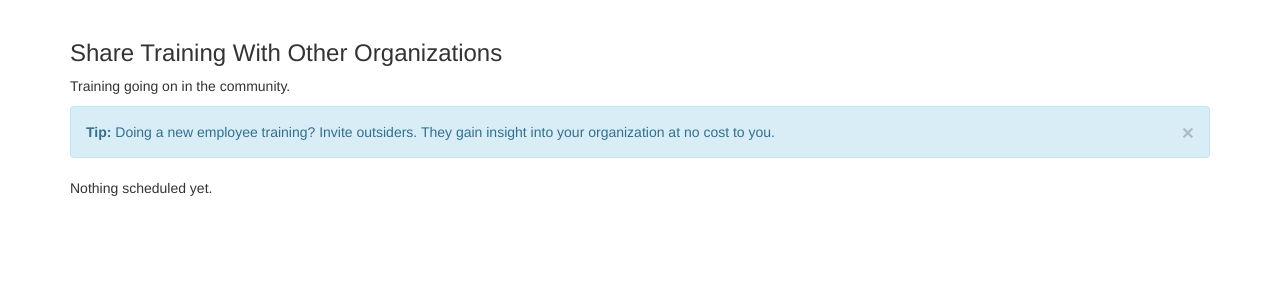
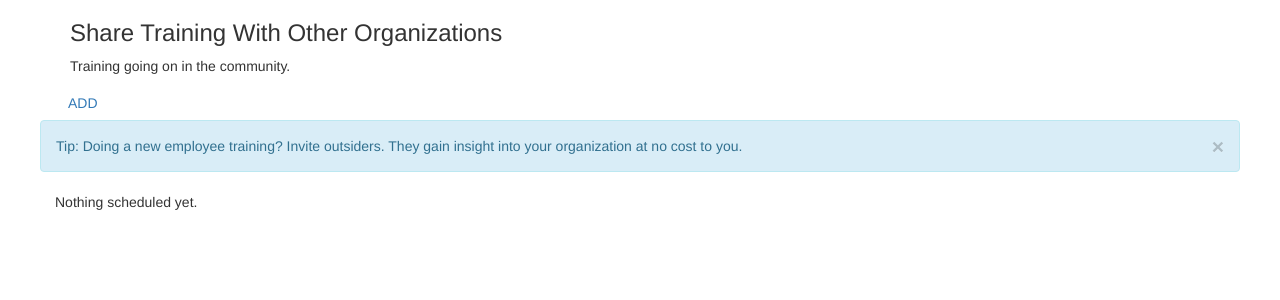
Before and after one commit to lebsral/Training-Palooza, a Django app: a page that uses mysite/trainings/templates/base.html in a window 1280 px wide. Shown: the part 50-350 px from the top of the page. Run offline with Django 3.2, Linux system fonts and the light colour scheme; data that the repository does not hold is empty; parts of the project's set-up code (start-up, migrations or seed data) failed here and were passed over; some libraries are stand-ins or nearby versions.

Commit message:
new add buttons and tip messages.

```diff
--- a/mysite/myapp/views.py
+++ b/mysite/myapp/views.py
@@ -10,9 +10,13 @@
 from django import forms
 from django.contrib.auth.forms import UserCreationForm
 
+
 def planned(request):
     now = datetime.now()
     events = TrainingScheduled.objects.filter(date_class_starts__gte=now.date()).order_by('date_class_starts')
+   # messages.add_message(request, messages.SUCCESS, RANDOM_TIP)
+   # Random_Tip = 4
+    messages.add_message(request, messages.SUCCESS, "Tip: Doing a new employee training?  Invite outsiders. They gain insight into your organization at no cost to you.")
     context = {
         'events': events,
     }
@@ -25,6 +29,7 @@
 
 def needed(request):
     events = TrainingDesired.objects.filter(visible=True).order_by('-creation_date')
+    messages.add_message(request, messages.SUCCESS, "Tip: Doing a new employee training?  Invite outsiders. They gain insight into your organization at no cost to you.")
     context = {
         'events': events,
     }
--- a/mysite/trainings/settings.py
+++ b/mysite/trainings/settings.py
@@ -244,9 +244,3 @@
     'app.pipeline.redirect_to_form2',
     'app.pipeline.first_name',
 )
-
-# this is from the social auth example,  do we need it?
-try:
-    from local_settings import *
-except:
-    pass
--- a/mysite/trainings/templates/base.html
+++ b/mysite/trainings/templates/base.html
@@ -23,6 +23,8 @@
 </head>
 <body>
 <div class="container-fluid">
+
+<div class="container">
 
    <div  class="navbar">
     <div class="navbar-inner">
@@ -101,17 +103,8 @@
    </div>
   </div>
 
-{% if messages %}
-   <div class="bs-docs-example">
-    {% for message in messages %}
-            <div class="alert alert-info">
-              <button type="button" class="close" data-dismiss="alert">&times;</button>
-             {{ message }}
-            </div>
-    {% endfor %}
-          </div>
-{% endif %}
-<div class="container">
+
+
   {% block main_content %}{% endblock %}
 
   {% block extra_body %}{% endblock %}
--- a/mysite/trainings/templates/myapp/future.html
+++ b/mysite/trainings/templates/myapp/future.html
@@ -4,19 +4,7 @@
 
 {% block extra_head %}
 
- <script>
-$(function() {
-$( "#draggable" ).sortable({
-revert: true
-});
-$( "#draggable" ).draggable({
-connectToSortable: "#draggable",
-helper: "clone",
-revert: "invalid"
-});
-$( "ul, li" ).disableSelection();
-});
-</script>
+
 
 {% endblock %}
 
@@ -45,15 +33,32 @@
         });
     });
 </script>
+<div class="row">
+<div class="span2">
+<a class="btn" type="button" href="{% url create_planned %}">ADD <i class="icon-pencil"></i><i class="icon-calendar"></i></a>
+
+     </div>
 
 
+<div class="row">
+      <div class="bs-docs-example" >
+        <div class="span10">
 
-      <div class="bs-docs-example">
+           {% if messages %}
+   <div class="bs-docs-example">
+    {% for message in messages %}
             <div class="alert alert-info">
               <button type="button" class="close" data-dismiss="alert">&times;</button>
-              <strong>Tip:</strong> Doing a new employee training?  Invite outsiders. They gain insight into your organization at no cost to you.
+             {{ message }}
             </div>
+    {% endfor %}
           </div>
+{% endif %}
+
+          </div>
+        </div>
+
+     </div>
 
 
 
```
Also changed, not shown: mysite/trainings/templates/myapp/needed.html (+25 -13 lines).
